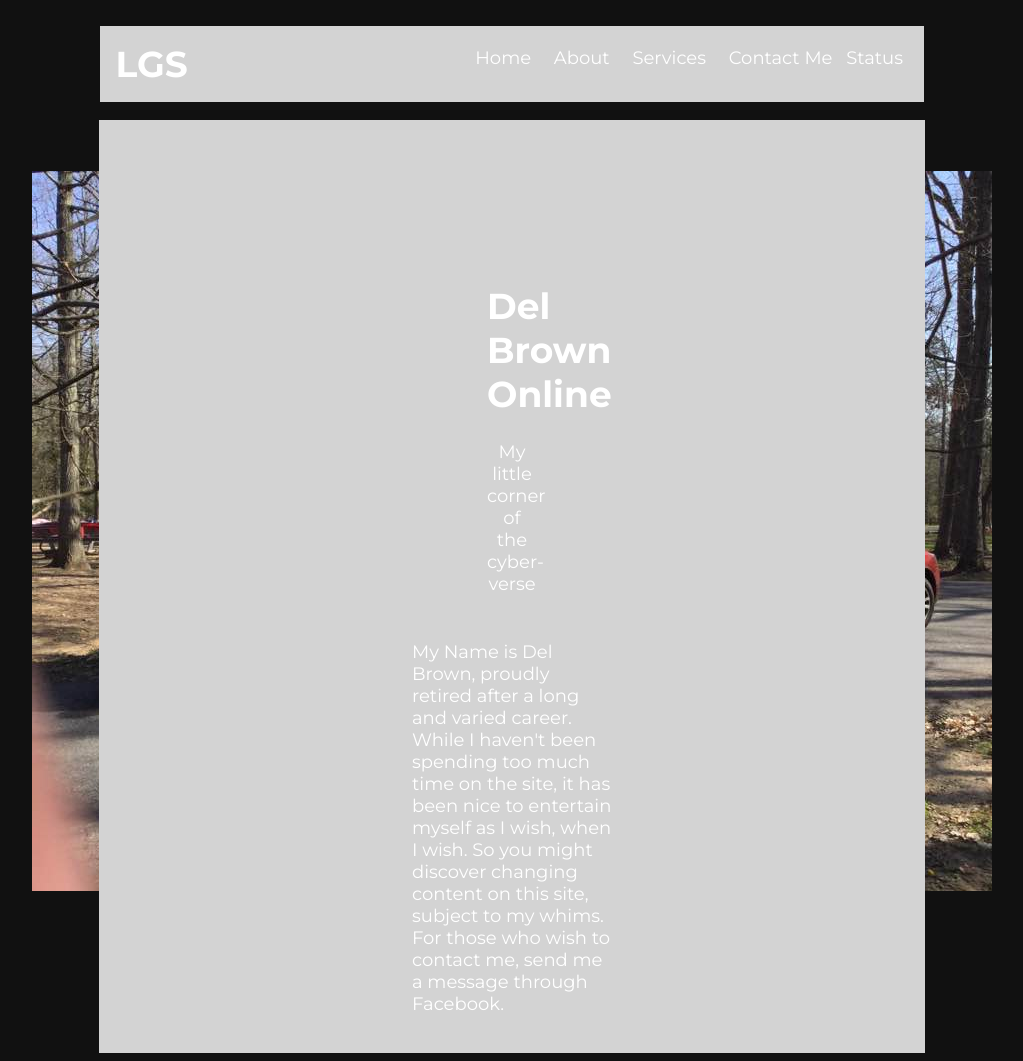
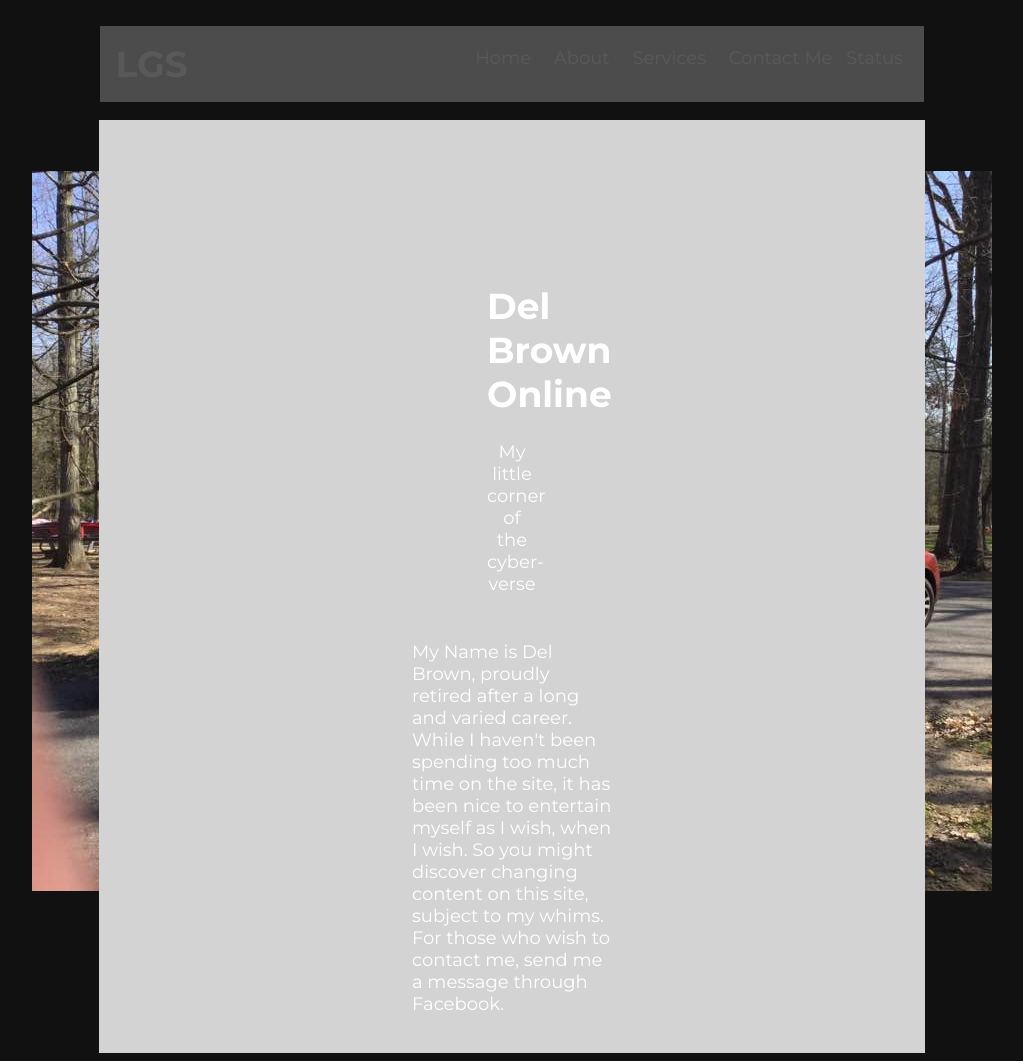
Before and after one commit to delonline/delonline.github.io, a Jekyll site: the page built from index.html, in a window 1280 px wide. Shown: the whole page, without its empty margins (128-1151 px from the left). Built offline with Jekyll 4.4.1, drawn with Linux system fonts in a browser that asks for light colours.

Commit message:
Update css.css

```diff
--- a/stylesheets/css.css
+++ b/stylesheets/css.css
@@ -30,7 +30,7 @@
   margin-left: auto;
   margin-right:auto;
   background:lightgray;
-  transparency:90%;
+  opacity: 0.3;
   padding: 1%;
 }
 
@@ -44,7 +44,7 @@
 /***********/
 
 /* Measure */
-.measure {width:100%; max-width:800px; margin:2 auto; background:lightgray; transparency:90%; padding: 1%;}
+.measure {width:90%; max-width:800px; margin:2 auto;}
 
 /* Logo */
 .logo {color:#fff; font-weight:800; margin:0;padding:.1em;}
```
